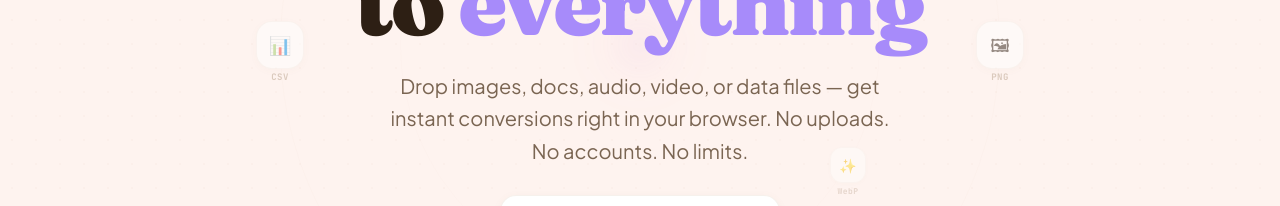
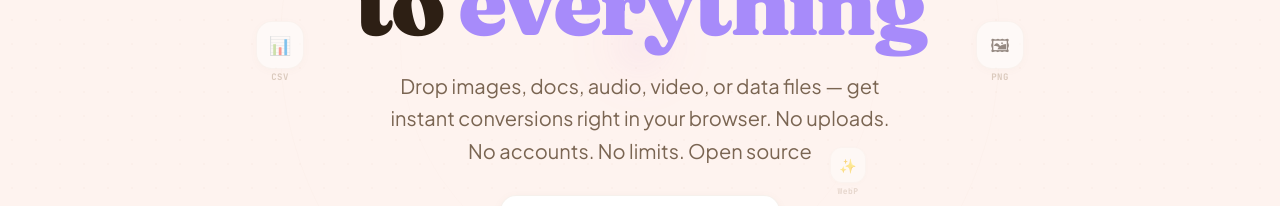
Before and after one commit to noauf/Transmute, a Next.js app: page / in a window 1280 px wide. Shown: the part 424-630 px from the top of the page. Built offline with nearby package versions, Linux system fonts and the light colour scheme.

Commit message:
Added github link and Readme

```diff
--- a/src/app/page.tsx
+++ b/src/app/page.tsx
@@ -776,7 +776,7 @@ export default function LandingPage() {
             variants={fadeUp}
           >
             Drop images, docs, audio, video, or data files &mdash; get instant conversions
-            right in your browser. No uploads. No accounts. No limits.
+            right in your browser. No uploads. No accounts. No limits. Open source
           </motion.p>
 
           {/* Format Ticker */}
```
